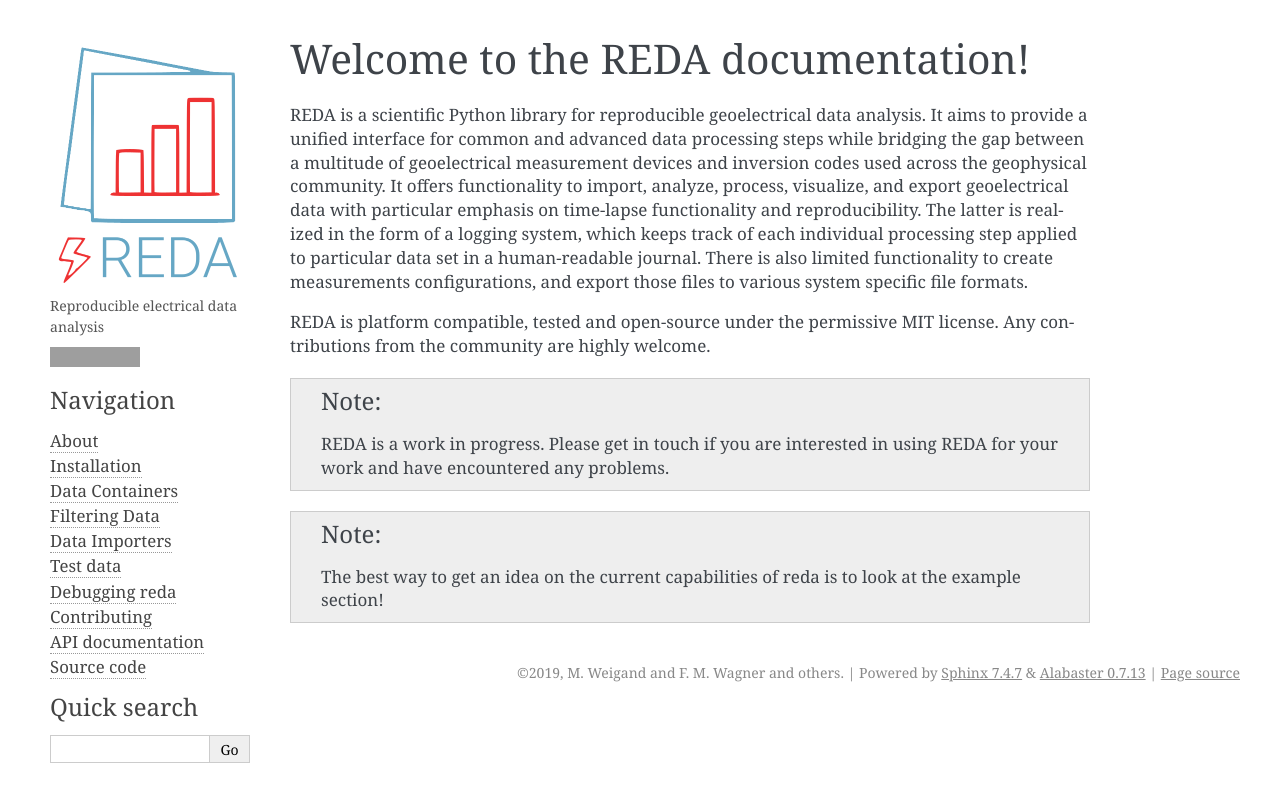
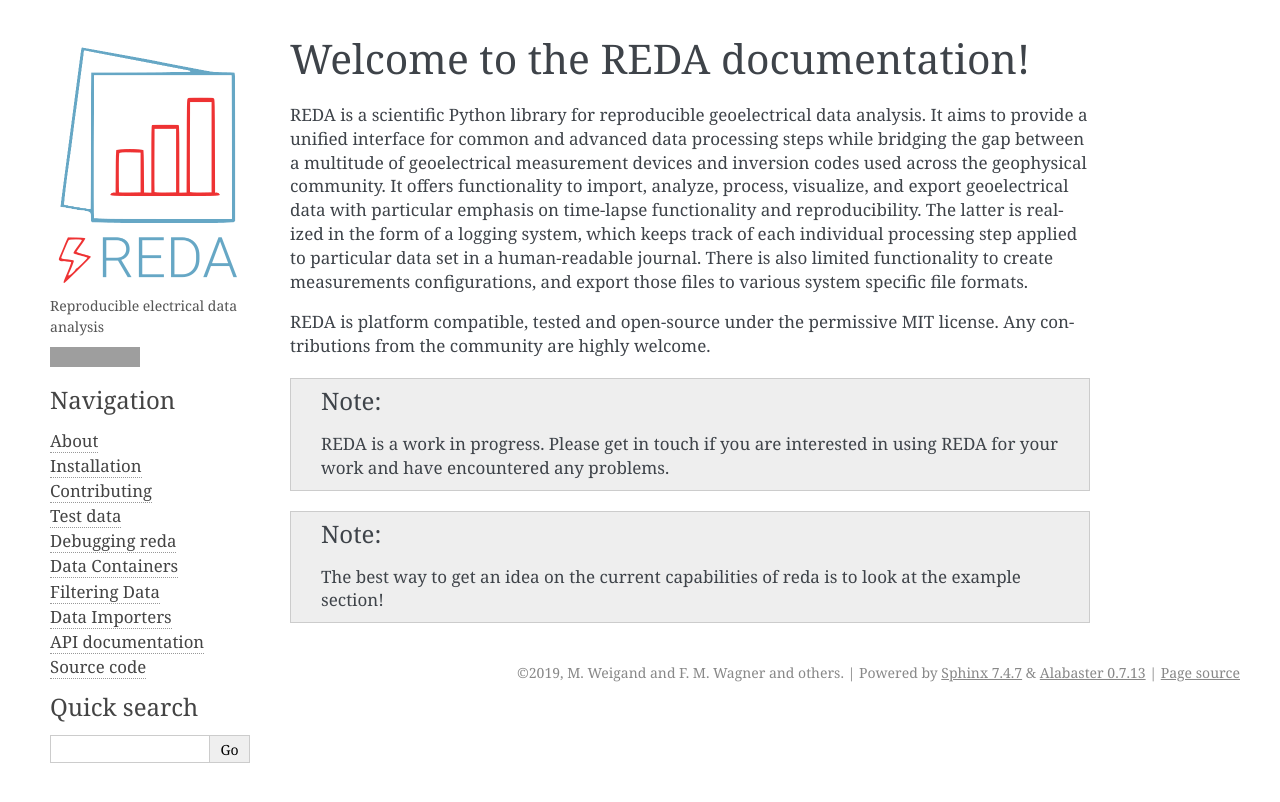
Before and after one commit to geophysics-ubonn/reda, a Sphinx documentation site: the page built from doc/index.rst, in a window 1280 px wide. Shown: the top 802 px of the page. Built offline with Sphinx 7.4.7, drawn with Linux system fonts in a browser that asks for light colours; pages that are not in the unit, such as notebooks, are missing from menus; grey boxes are pictures that could not be loaded.

Commit message:
[doc] rearrange the order of documentation items

```diff
--- a/doc/index.rst
+++ b/doc/index.rst
@@ -32,12 +32,12 @@ license. Any contributions from the community are highly welcome.
 
     about.rst
     installation.rst
+    contributing.rst
+    test_data.rst
+    debugging.rst
     data_containers.rst
     filtering.rst
+    importers.rst
     _examples/index.rst
-    importers.rst
-    test_data.rst
-    debugging.rst
-    contributing.rst
     api.rst
     Source code <https://github.com/geophysics-ubonn/reda>
```
